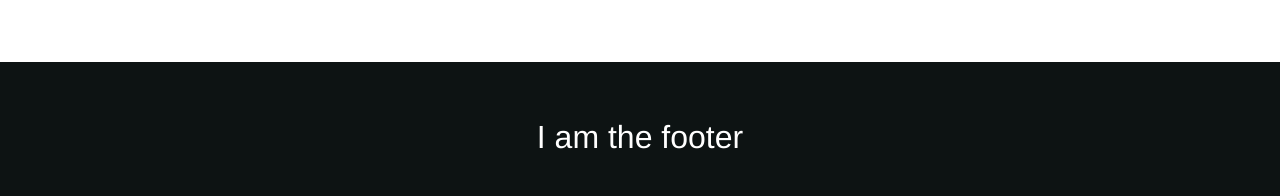
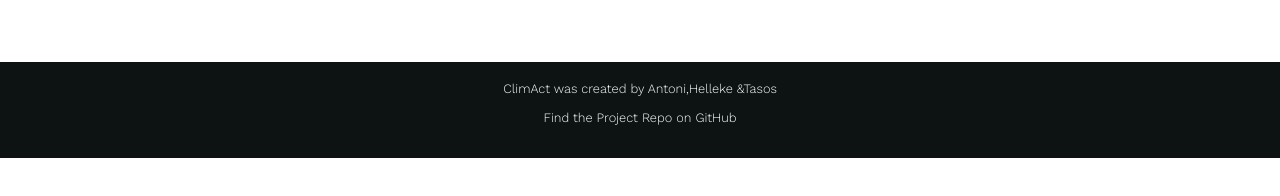
Before and after one commit to TasosKyr/climate-app, a React (Create React App) app in the folder client/: page / in a window 1280 px wide. Shown: the part 1057-1253 px from the top of the page. After the commit the page ends 1215 px from the top, so only its background shows below. Built offline with nearby package versions, Linux system fonts and the light colour scheme; no server answers; a web font is replaced by a local one.

Commit message:
footer styling

```diff
--- a/client/src/components/Auth/Login.js
+++ b/client/src/components/Auth/Login.js
@@ -29,7 +29,10 @@ class Login extends React.Component {
   };
 
   render() {
+
     return (
+      <>
+        <h2>Login</h2>
         <div className="user-selection-form">
           <form onSubmit={this.handleSubmit}>
             <div className="inp">
@@ -55,6 +58,7 @@ class Login extends React.Component {
 
           </form>
         </div>
+      </>
     );
   }
 }
--- a/client/src/components/Auth/Signup.js
+++ b/client/src/components/Auth/Signup.js
@@ -40,6 +40,8 @@ class Signup extends React.Component {
 
   render() {
     return (
+      <>
+        <h2>Sign Up</h2>
         <div className="user-selection-form">
           <form onSubmit={this.handleSubmit}>
             <div className="inp">
@@ -69,6 +71,7 @@ class Signup extends React.Component {
             <div><input className='button1' type="submit" value="Signup" /> </div>
           </form>
         </div>
+      </>
     );
   }
 }
--- a/client/src/components/Footer.js
+++ b/client/src/components/Footer.js
@@ -3,7 +3,11 @@ import React from "react"
 function Footer() {
   return (
     <div className="footer-container">
-      <h2>I am the footer</h2>
+      <div className='footer-content'>
+        <p>ClimAct was created by <a href="https://github.com/amrwski">Antoni</a>,
+          <a href="https://github.com/ekelleh">Helleke</a> &
+          <a href="https://github.com/TasosKyr">Tasos</a> </p><p>Find the Project Repo on <a href="https://github.com/amrwski/climate-app">GitHub</a></p>
+      </div>
     </div>
   )
 }
--- a/client/src/customBootstrap.scss
+++ b/client/src/customBootstrap.scss
@@ -112,10 +112,27 @@ body {
 
 .footer-container {
   background-color: var(--black);
-  height: 20vh;
+  height: 12vh;
   display: flex;
   align-items: center;
   justify-content: center;
+  position: absolute;
+  width: 100vw;
+}
+
+.footer-content{
+  color: var(--white);
+  margin-top: 5px;
+  font-size: 0.8rem;
+  line-height: 1;
+}
+
+.footer-content a {
+  color: var(--white)
+}
+
+.footer-content a:hover {
+  color: var(--yellow-green)
 }
 
 .footer-container h2 {
```
Lines whose indentation alone changed are shown as unchanged.
